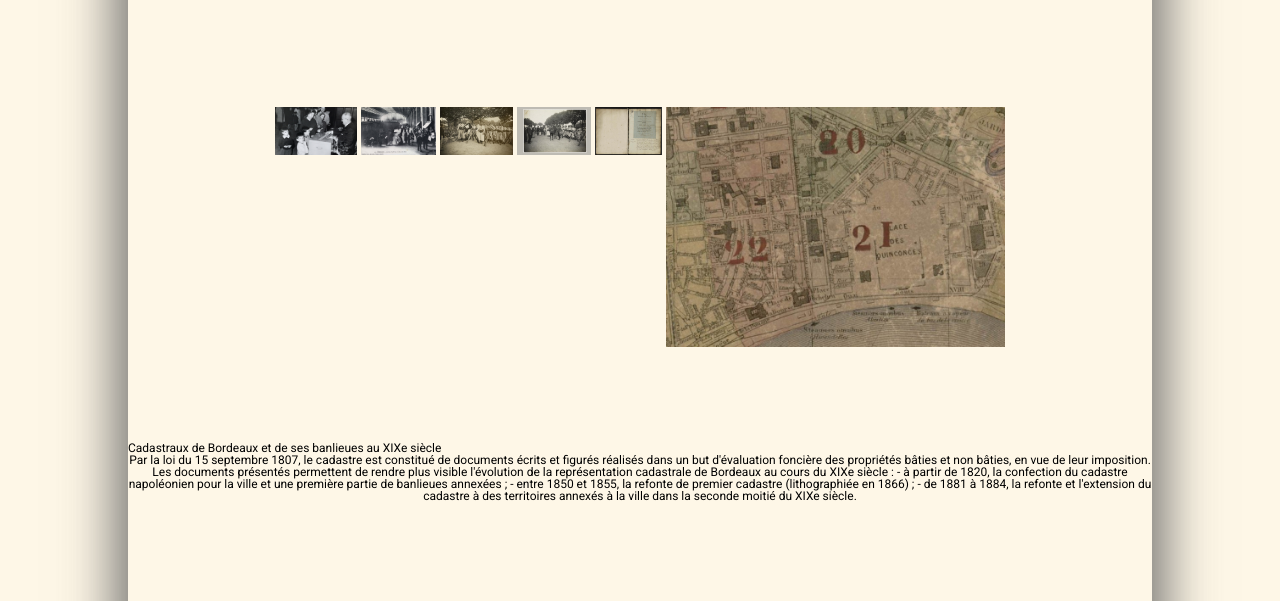
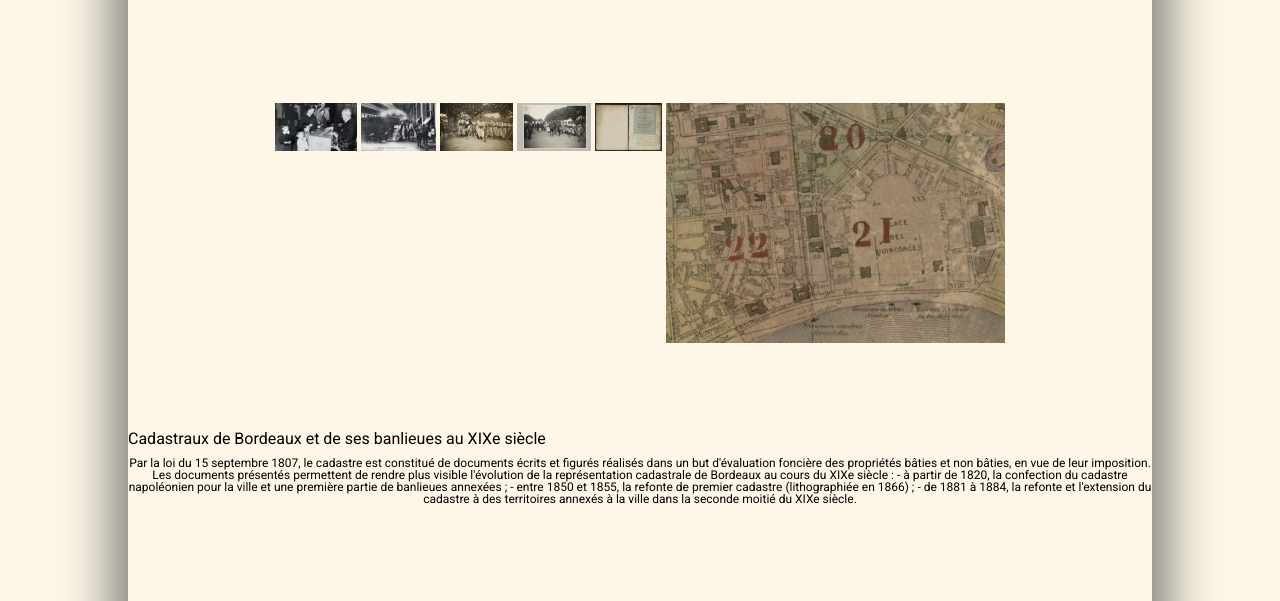
Before and after one commit to GErpeldinger/Archives-Bordeaux-Metropole, a plain HTML site: page galerie.html in a window 1280 px wide. Shown: the part 97-698 px from the top of the page. Drawn offline with Linux system fonts and the light colour scheme.

Commit message:
bad save of .css

```diff
--- a/style.css
+++ b/style.css
@@ -228,6 +228,10 @@ aside div hr{
    background-color: #88888888;
 }
 
+.gallery h3{
+   font-size: initial;
+   margin-bottom: 10px;
+}
 .gimpF{
    /* margin-top: -20vh; */
    /* min-width: 55%; */
```
